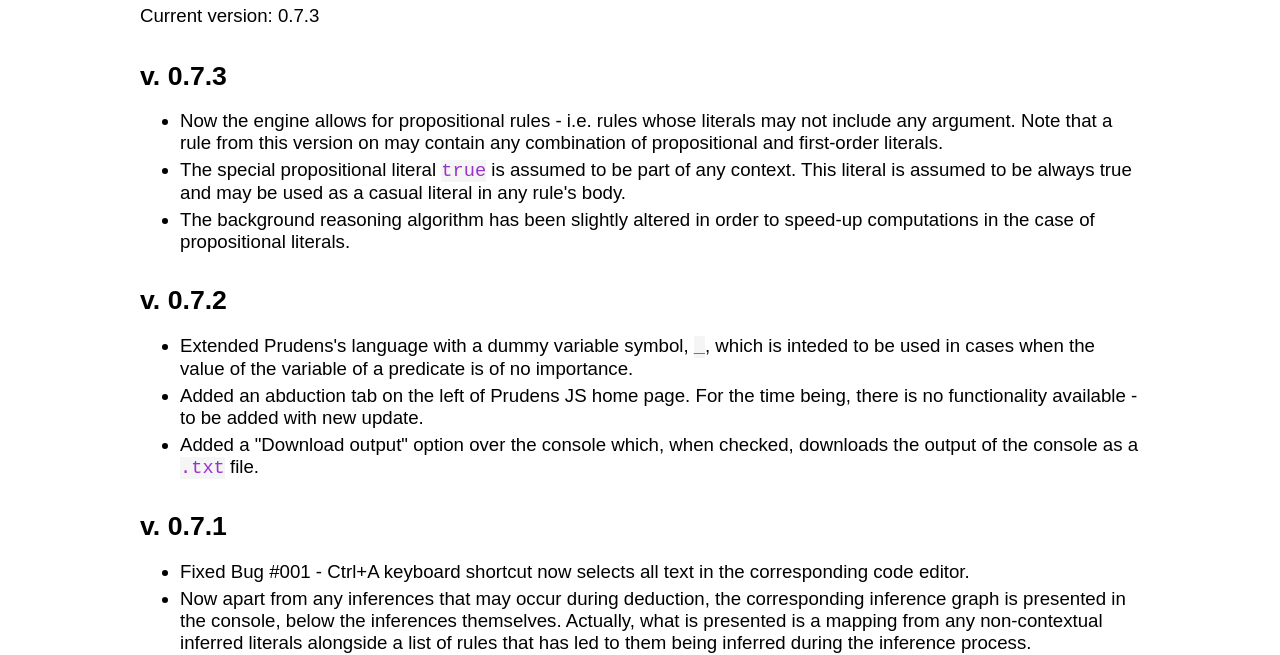
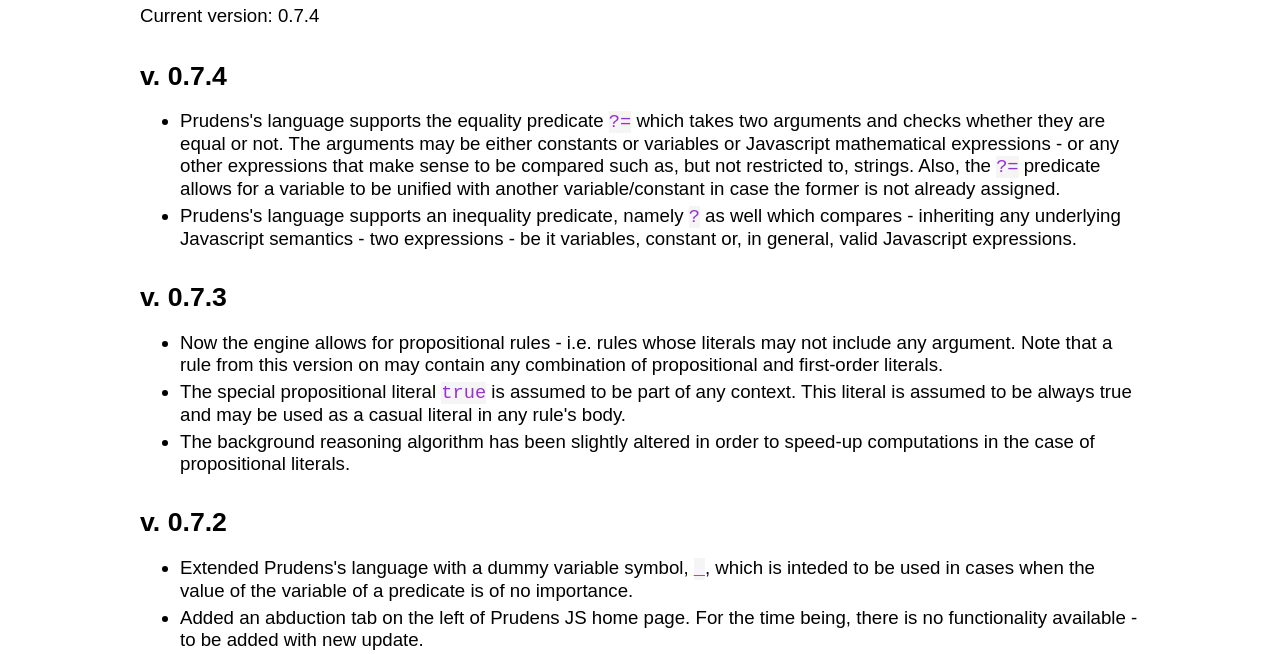
Before and after one commit to VMarkos/prudens-js, a plain HTML site: page changelog.html in a window 1280 px wide. Shown: the part 165-820 px from the top of the page. Drawn offline with Linux system fonts and the light colour scheme.

Commit message:
Update changelog.html

```diff
--- a/changelog.html
+++ b/changelog.html
@@ -34,7 +34,18 @@
             <div class="changelog">
                 <div class="changelog-body">
                     <h1>Changelog</h1>
-                    <p>Current version: 0.7.3</p>
+                    <p>Current version: 0.7.4</p>
+                    <h3>v. 0.7.4</h3>
+                    <ul>
+                        <li>Prudens's language supports the equality predicate <span class="code">?=</span> which takes two arguments and checks whether
+                            they are equal or not. The arguments may be either constants or variables or Javascript mathematical expressions - or any other
+                            expressions that make sense to be compared such as, but not restricted to, strings. Also, the <span class="code">?=</span> predicate
+                            allows for a variable to be unified with another variable/constant in case the former is not already assigned.
+                        </li>
+                        <li>Prudens's language supports an inequality predicate, namely <span class="code">?</span> as well which compares - inheriting any
+                            underlying Javascript semantics - two expressions - be it variables, constant or, in general, valid Javascript expressions.
+                        </li>
+                    </ul>
                     <h3>v. 0.7.3</h3>
                     <ul>
                         <li>Now the engine allows for propositional rules - i.e. rules whose literals may not include any argument. Note that a rule from
```
